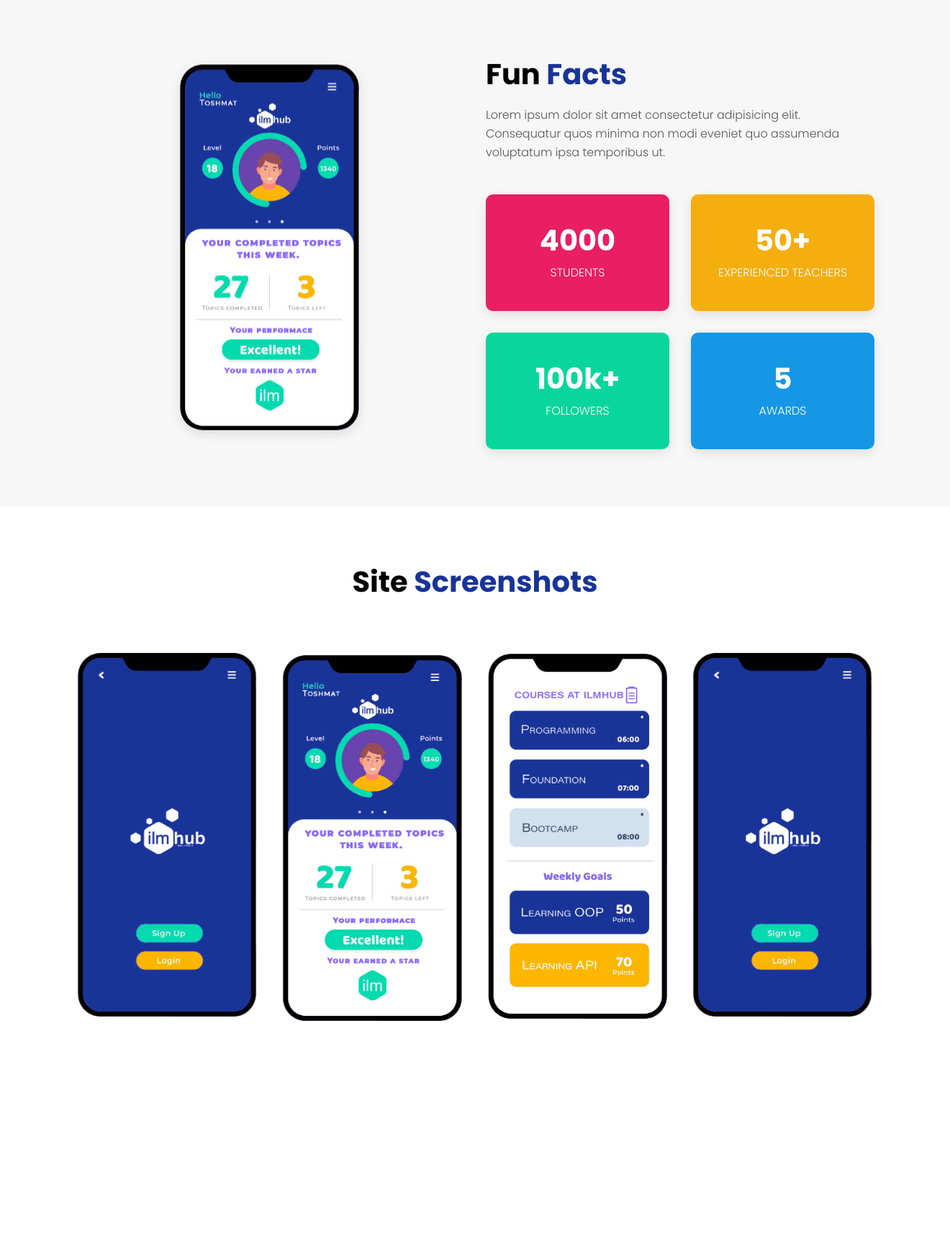
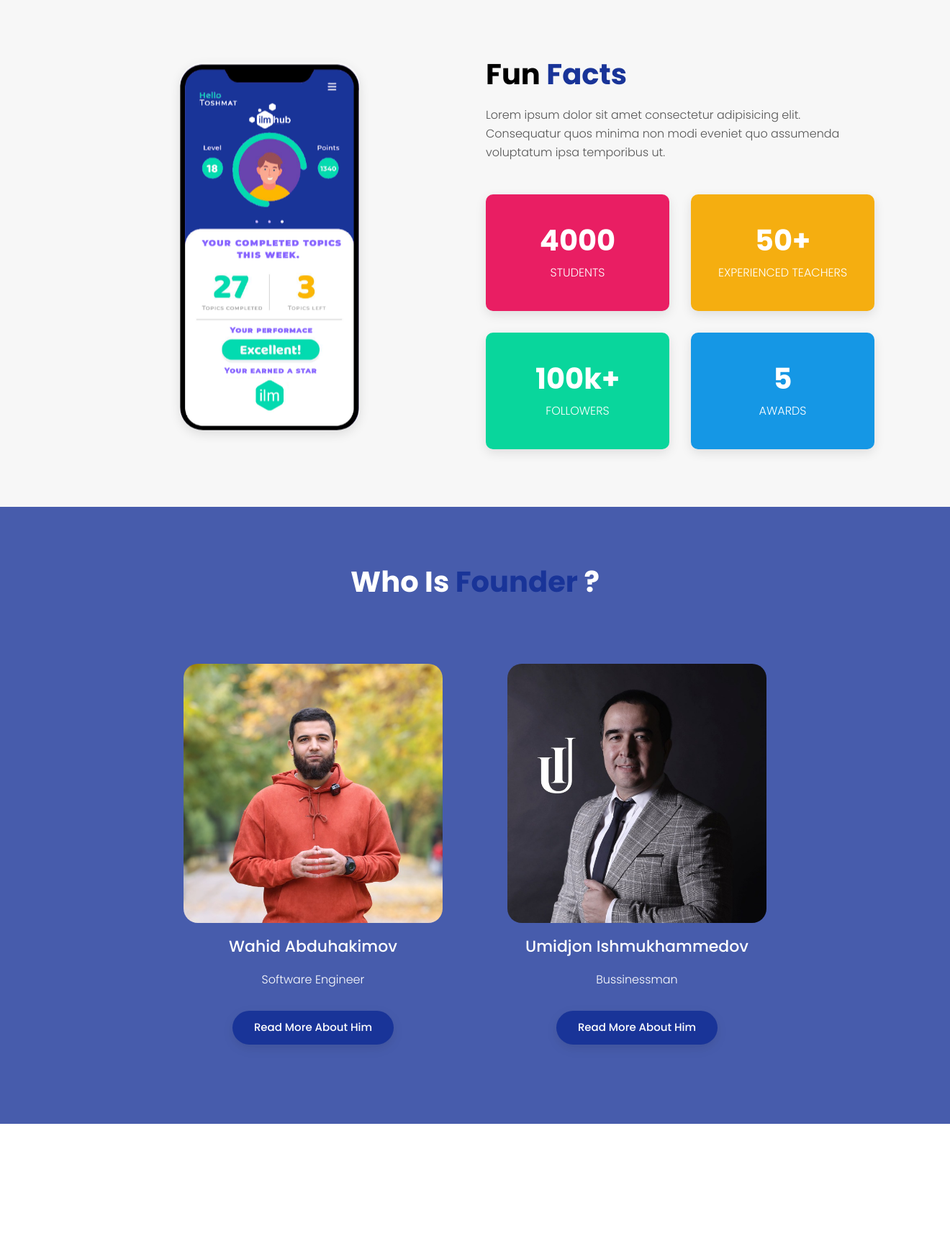
Before and after one commit to Dawroun/IlmHub, a PHP site: page / in a window 1320 px wide. Shown: the part 1464-3185 px from the top of the page at 72% size. Before the commit the page ends 2882 px from the top, so only its background shows below. Run offline with PHP 8.4, Linux system fonts and the light colour scheme.

Commit message:
done with css

```diff
--- a/css/style.css
+++ b/css/style.css
@@ -68,6 +68,28 @@ a {
 .btn-1:hover {
   color: #ffffff;
   background-color: var(--main-color);
+}
+
+.btn-2 {
+  background-color: var(--main-color);
+  padding: 12px 30px;
+  border: none;
+  border-radius: 30px;
+  color: #ffffff;
+  font-size: 15px;
+  text-transform: capitalize;
+  transition: all 0.5s ease;
+  box-shadow: var(--shadow-black-100);
+  font-weight: 500;
+}
+
+.btn-2:focus {
+  box-shadow: var(--shadow-black-100);
+}
+
+.btn-2:hover {
+  color: var(--main-color);
+  background-color: #fff;
 }
 
 @keyframes spin_01 {
@@ -191,7 +213,7 @@ a {
 }
 
 .navbar .navbar-brand {
-  font-size: 30px;
+  font-size: 26px;
   color: #fff;
   font-weight: 500;
   text-transform: capitalize;
@@ -239,8 +261,8 @@ a {
 }
 
 .home-text h1 {
-  font-size: 45px;
-  font-weight: 700;
+  font-size: 35px;
+  font-weight: 600;
   color: #ffffff;
   margin: 0 0 20px;
 }
@@ -300,7 +322,7 @@ a {
   transform: translate(-50%, -50%);
 }
 
-.home-img .circle::before {
+/* .home-img .circle::before {
   content: "";
   position: absolute;
   height: 60px;
@@ -311,7 +333,7 @@ a {
   top: 30px;
   transform-origin: 170px 170px;
   animation: spin_01 10s linear infinite;
-}
+} */
 
 /*------------------ Video Popup -----------------*/
 
@@ -439,7 +461,14 @@ a {
   top: 0;
   width: 100%;
   height: 100%;
-  background-color: var(--main-color);
+  /* background-color: rgba(44, 20, 214, 100); */
+  background: rgb(195, 219, 231);
+  background: linear-gradient(
+    56deg,
+    rgba(195, 219, 231, 1) 0%,
+    rgba(26, 116, 195, 1) 48%,
+    rgba(3, 10, 18, 1) 100%
+  );
   transition: all 0.5s ease;
   z-index: -1;
   opacity: 0;
@@ -531,6 +560,13 @@ a {
   color: #ffffff;
 }
 
+/* .fun-fact-item.style-1,
+.fun-fact-item.style-2,
+.fun-fact-item.style-3,
+.fun-fact-item.style-4 {
+  background-color: var(--main-color)
+} */
+
 .fun-fact-item.style-1 {
   background-color: var(--color-1);
 }
@@ -559,3 +595,55 @@ a {
   display: block;
   margin: auto;
 }
+
+/*------------------ Founder Section -----------------*/
+.app-download {
+  position: relative;
+  z-index: 1;
+}
+
+.app-download .section-title h2 {
+  color: #ffffff;
+}
+
+.app-download::before {
+  content: "";
+  position: absolute;
+  left: 0;
+  top: 0;
+  width: 100%;
+  height: 100%;
+  z-index: -1;
+  background-color: var(--main-to-dark-color);
+  opacity: 0.8;
+}
+
+.app-download-item {
+  background-color: var(--dark-to-main-color);
+  padding: 30px;
+  text-align: center;
+  border-radius: 10px;
+}
+
+.app-download-item img {
+  display: inline-block;
+  width: 100%;
+  height: 100%;
+  border-radius: 20px;
+}
+
+.app-download-item h3 {
+  font-size: 22px;
+  color: #ffffff;
+  margin: 20px 0;
+  font-weight: 500;
+  text-transform: capitalize;
+}
+
+.app-download-item p {
+  font-size: 16px;
+  color: #fff;
+  font-weight: 300;
+  margin: 0 0 30px;
+  line-height: 26px;
+}
--- a/index.html
+++ b/index.html
@@ -95,7 +95,7 @@
       <div class="row justify-content-center">
         <div class="col-lg-8">
           <div class="section-title">
-            <h2>Some <span>Features</span></h2>
+            <h2>Popular <span>Courses</span></h2>
           </div>
         </div>
       </div>
@@ -103,30 +103,30 @@
         <div class="owl-carousel features-carousel">
           <div class="feature-item">
             <div class="icon"><i class="fas fa-code"></i></div>
-            <h3>clean code</h3>
+            <h3>Programming</h3>
             <p>Lorem ipsum, dolor sit amet consectetur adipisicing elit. Ut dolore animi, praesentium quod adipisci vel.
             </p>
           </div>
           <div class="feature-item">
             <div class="icon"><i class="fas fa-edit"></i></div>
-            <h3>install system</h3>
+            <h3>Web developing</h3>
             <p>Lorem ipsum dolor sit amet consectetur adipisicing elit. Non dolorum qui doloremque ea nihil. Ullam!</p>
           </div>
           <div class="feature-item">
             <div class="icon"><i class="fas fa-paint-brush"></i></div>
-            <h3>3d max</h3>
+            <h3>Web Design</h3>
             <p>Lorem ipsum dolor sit amet consectetur, adipisicing elit. Vero modi quae dolor necessitatibus velit
               repellat.</p>
           </div>
           <div class="feature-item">
             <div class="icon"><i class="fas fa-paint-brush"></i></div>
-            <h3>3d max</h3>
+            <h3>.Net Bootcamp</h3>
             <p>Lorem ipsum dolor sit amet consectetur, adipisicing elit. Vero modi quae dolor necessitatibus velit
               repellat.</p>
           </div>
           <div class="feature-item">
             <div class="icon"><i class="fas fa-paint-brush"></i></div>
-            <h3>3d max</h3>
+            <h3>SMM</h3>
             <p>Lorem ipsum dolor sit amet consectetur, adipisicing elit. Vero modi quae dolor necessitatibus velit
               repellat.</p>
             <!-- <a href="">See more</a> -->
@@ -191,7 +191,7 @@
 
   <!-- ScreenShots Section Start-->
 
-  <section class="app-screenshots section-padding">
+  <!-- <section class="app-screenshots section-padding">
     <div class="container">
       <div class="row justify-content-center">
         <div class="col-lg-8">
@@ -214,9 +214,49 @@
         </div>
       </div>
     </div>
-  </section>
+  </section> -->
 
   <!-- ScreenShots Section End-->
+
+
+  <!-- Founders Section Start-->
+  <section class="app-download section-padding">
+    <div class="contanier">
+      <div class="row justify-content-center">
+        <div class="col-lg-8">
+          <div class="section-title">
+            <h2>Who is<span> Founder</span> ?</h2>
+          </div>
+        </div>
+      </div>
+      <div class="row justify-content-center">
+        <div class="col-lg-4 col-md-6">
+          <div class="app-download-item">
+            <img src="./img/akam.png" alt="">
+            <h3>Wahid Abduhakimov</h3>
+            <p>Software Engineer</p>
+            <a href="#" class="btn btn-2">Read More About Him</a>
+          </div>
+        </div>
+        <div class="col-lg-4 col-md-6">
+          <div class="app-download-item">
+            <img src="./img/umidaka.png" alt="">
+            <h3>Umidjon Ishmukhammedov</h3>
+            <p>Bussinessman</p>
+            <a href="#" class="btn btn-2">Read More About Him</a>
+          </div>
+        </div>
+      </div>
+    </div>
+  </section>
+  <!-- Founders Section End-->
+
+
+  <!--  How to become a member Section Start-->
+  <section class="how-it-works section-padding">
+
+  </section>
+  <!--  How to become a member Section End-->
 
 
   <!-- Video Popup Start-->
```
Also changed, not shown: img/akam.png (added), img/download-app-bg.jpg (deleted), img/umidaka.png (added), 2 other files.
